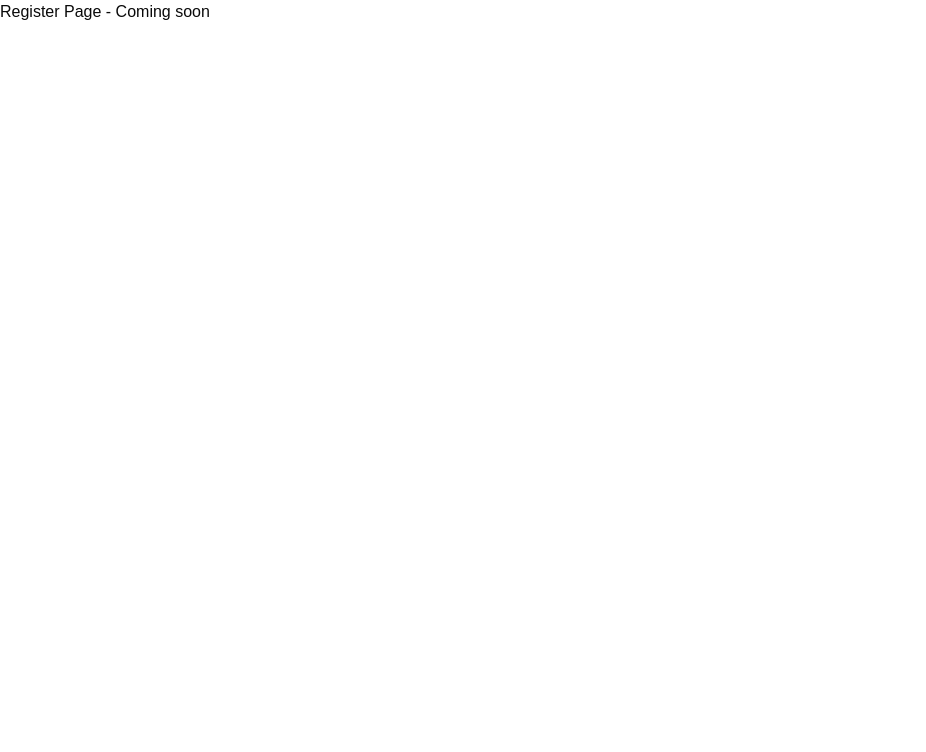
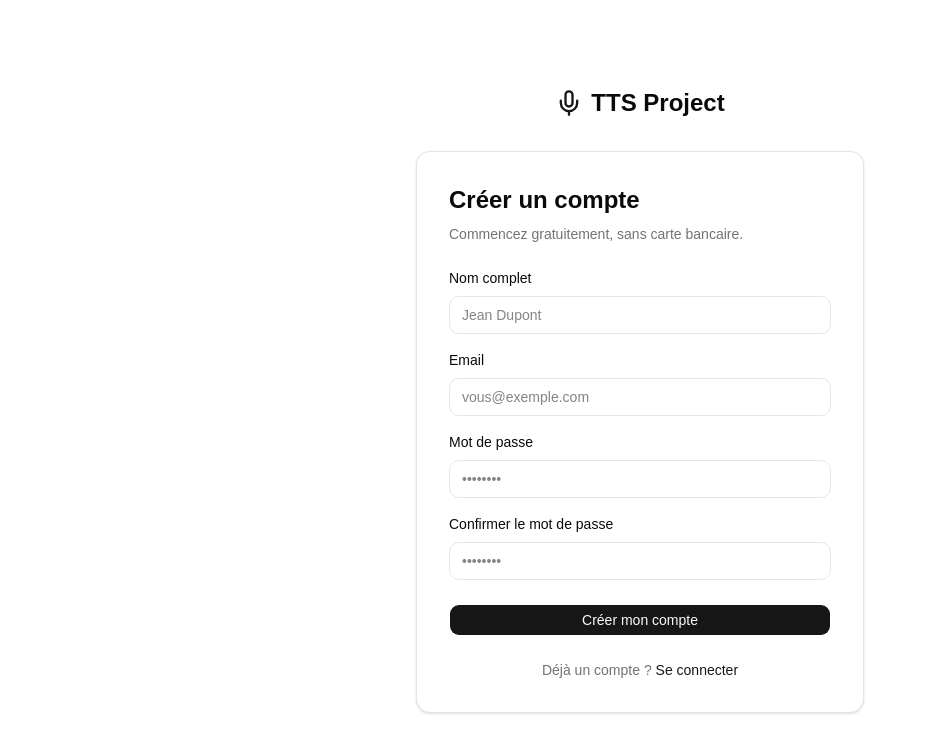
Before and after one commit to blandineJATSA/tts-project, a React (Vite) app in the folder frontend/: page /register in a window 1280 px wide. Shown: the top 752 px of the page, without its empty margins (0-926 px from the left). Built offline with nearby package versions, Linux system fonts and the light colour scheme.

Commit message:
feat: création des pages Login et Register avec formulaires contrôlés

```diff
--- a/frontend/src/App.jsx
+++ b/frontend/src/App.jsx
@@ -3,8 +3,8 @@ import ProtectedLayout from '@/components/layout/ProtectedLayout'
 
 // Pages publiques temporaires
 import LandingPage from '@/pages/LandingPage'
-const LoginPage     = () => <div>Login Page - Coming soon</div>
-const RegisterPage  = () => <div>Register Page - Coming soon</div>
+import LoginPage from '@/pages/LoginPage'
+import RegisterPage from '@/pages/RegisterPage'
 
 // Pages privées temporaires
 const GeneratorPage = () => <div>Generator Page - Coming soon</div>
--- /dev/null
+++ b/frontend/src/pages/LoginPage.jsx
@@ -0,0 +1,88 @@
+import { useState } from 'react'
+import { Link } from 'react-router-dom'
+import { Button } from '@/components/ui/button'
+import { Mic } from 'lucide-react'
+
+export default function LoginPage() {
+  const [email, setEmail] = useState('')
+  const [password, setPassword] = useState('')
+  const [isLoading, setIsLoading] = useState(false)
+
+  const handleSubmit = (e) => {
+    e.preventDefault()
+    setIsLoading(true)
+
+    // Temporaire : on connectera au backend plus tard
+    console.log('Connexion avec :', { email, password })
+
+    setTimeout(() => setIsLoading(false), 1000)
+  }
+
+  return (
+    <div className="min-h-screen bg-background flex items-center justify-center px-6">
+      <div className="w-full max-w-md">
+
+        {/* Logo */}
+        <div className="flex items-center justify-center gap-2 mb-8">
+          <Mic className="h-7 w-7 text-primary" />
+          <span className="text-2xl font-bold">TTS Project</span>
+        </div>
+
+        {/* Carte formulaire */}
+        <div className="bg-background border rounded-xl p-8 shadow-sm">
+
+          <h1 className="text-2xl font-bold mb-2">Connexion</h1>
+          <p className="text-muted-foreground text-sm mb-6">
+            Content de vous revoir ! Entrez vos identifiants.
+          </p>
+
+          <form onSubmit={handleSubmit} className="flex flex-col gap-4">
+
+            {/* Email */}
+            <div className="flex flex-col gap-2">
+              <label className="text-sm font-medium">Email</label>
+              <input
+                type="email"
+                placeholder="vous@exemple.com"
+                value={email}
+                onChange={(e) => setEmail(e.target.value)}
+                required
+                className="border rounded-lg px-3 py-2 text-sm bg-background
+                           focus:outline-none focus:ring-2 focus:ring-primary"
+              />
+            </div>
+
+            {/* Mot de passe */}
+            <div className="flex flex-col gap-2">
+              <label className="text-sm font-medium">Mot de passe</label>
+              <input
+                type="password"
+                placeholder="••••••••"
+                value={password}
+                onChange={(e) => setPassword(e.target.value)}
+                required
+                className="border rounded-lg px-3 py-2 text-sm bg-background
+                           focus:outline-none focus:ring-2 focus:ring-primary"
+              />
+            </div>
+
+            {/* Bouton */}
+            <Button type="submit" className="w-full mt-2" disabled={isLoading}>
+              {isLoading ? 'Connexion...' : 'Se connecter'}
+            </Button>
+
+          </form>
+
+          {/* Lien inscription */}
+          <p className="text-center text-sm text-muted-foreground mt-6">
+            Pas encore de compte ?{' '}
+            <Link to="/register" className="text-primary font-medium hover:underline">
+              Créer un compte
+            </Link>
+          </p>
+
+        </div>
+      </div>
+    </div>
+  )
+}
--- /dev/null
+++ b/frontend/src/pages/RegisterPage.jsx
@@ -0,0 +1,134 @@
+import { useState } from 'react'
+import { Link } from 'react-router-dom'
+import { Button } from '@/components/ui/button'
+import { Mic } from 'lucide-react'
+
+export default function RegisterPage() {
+  const [name, setName] = useState('')
+  const [email, setEmail] = useState('')
+  const [password, setPassword] = useState('')
+  const [confirmPassword, setConfirmPassword] = useState('')
+  const [isLoading, setIsLoading] = useState(false)
+  const [error, setError] = useState('')
+
+  const handleSubmit = (e) => {
+    e.preventDefault()
+    setError('')
+
+    // Vérification mots de passe identiques
+    if (password !== confirmPassword) {
+      setError('Les mots de passe ne correspondent pas.')
+      return
+    }
+
+    setIsLoading(true)
+
+    // Temporaire : on connectera au backend plus tard
+    console.log('Inscription avec :', { name, email, password })
+
+    setTimeout(() => setIsLoading(false), 1000)
+  }
+
+  return (
+    <div className="min-h-screen bg-background flex items-center justify-center px-6">
+      <div className="w-full max-w-md">
+
+        {/* Logo */}
+        <div className="flex items-center justify-center gap-2 mb-8">
+          <Mic className="h-7 w-7 text-primary" />
+          <span className="text-2xl font-bold">TTS Project</span>
+        </div>
+
+        {/* Carte formulaire */}
+        <div className="bg-background border rounded-xl p-8 shadow-sm">
+
+          <h1 className="text-2xl font-bold mb-2">Créer un compte</h1>
+          <p className="text-muted-foreground text-sm mb-6">
+            Commencez gratuitement, sans carte bancaire.
+          </p>
+
+          <form onSubmit={handleSubmit} className="flex flex-col gap-4">
+
+            {/* Nom */}
+            <div className="flex flex-col gap-2">
+              <label className="text-sm font-medium">Nom complet</label>
+              <input
+                type="text"
+                placeholder="Jean Dupont"
+                value={name}
+                onChange={(e) => setName(e.target.value)}
+                required
+                className="border rounded-lg px-3 py-2 text-sm bg-background
+                           focus:outline-none focus:ring-2 focus:ring-primary"
+              />
+            </div>
+
+            {/* Email */}
+            <div className="flex flex-col gap-2">
+              <label className="text-sm font-medium">Email</label>
+              <input
+                type="email"
+                placeholder="vous@exemple.com"
+                value={email}
+                onChange={(e) => setEmail(e.target.value)}
+                required
+                className="border rounded-lg px-3 py-2 text-sm bg-background
+                           focus:outline-none focus:ring-2 focus:ring-primary"
+              />
+            </div>
+
+            {/* Mot de passe */}
+            <div className="flex flex-col gap-2">
+              <label className="text-sm font-medium">Mot de passe</label>
+              <input
+                type="password"
+                placeholder="••••••••"
+                value={password}
+                onChange={(e) => setPassword(e.target.value)}
+                required
+                className="border rounded-lg px-3 py-2 text-sm bg-background
+                           focus:outline-none focus:ring-2 focus:ring-primary"
+              />
+            </div>
+
+            {/* Confirmation mot de passe */}
+            <div className="flex flex-col gap-2">
+              <label className="text-sm font-medium">Confirmer le mot de passe</label>
+              <input
+                type="password"
+                placeholder="••••••••"
+                value={confirmPassword}
+                onChange={(e) => setConfirmPassword(e.target.value)}
+                required
+                className="border rounded-lg px-3 py-2 text-sm bg-background
+                           focus:outline-none focus:ring-2 focus:ring-primary"
+              />
+            </div>
+
+            {/* Message d'erreur */}
+            {error && (
+              <p className="text-sm text-red-500 bg-red-50 px-3 py-2 rounded-lg">
+                {error}
+              </p>
+            )}
+
+            {/* Bouton */}
+            <Button type="submit" className="w-full mt-2" disabled={isLoading}>
+              {isLoading ? 'Création...' : 'Créer mon compte'}
+            </Button>
+
+          </form>
+
+          {/* Lien connexion */}
+          <p className="text-center text-sm text-muted-foreground mt-6">
+            Déjà un compte ?{' '}
+            <Link to="/login" className="text-primary font-medium hover:underline">
+              Se connecter
+            </Link>
+          </p>
+
+        </div>
+      </div>
+    </div>
+  )
+}
```
